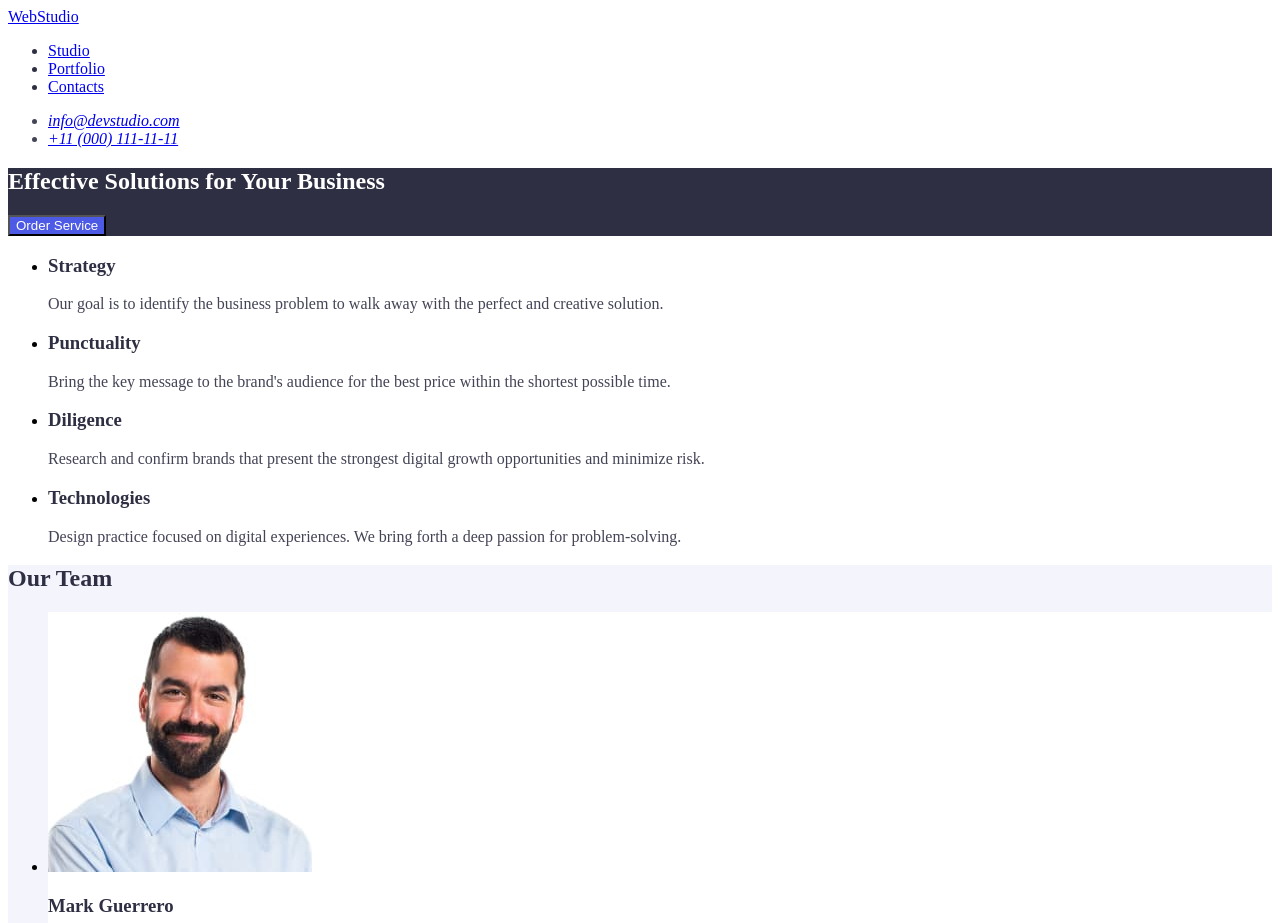
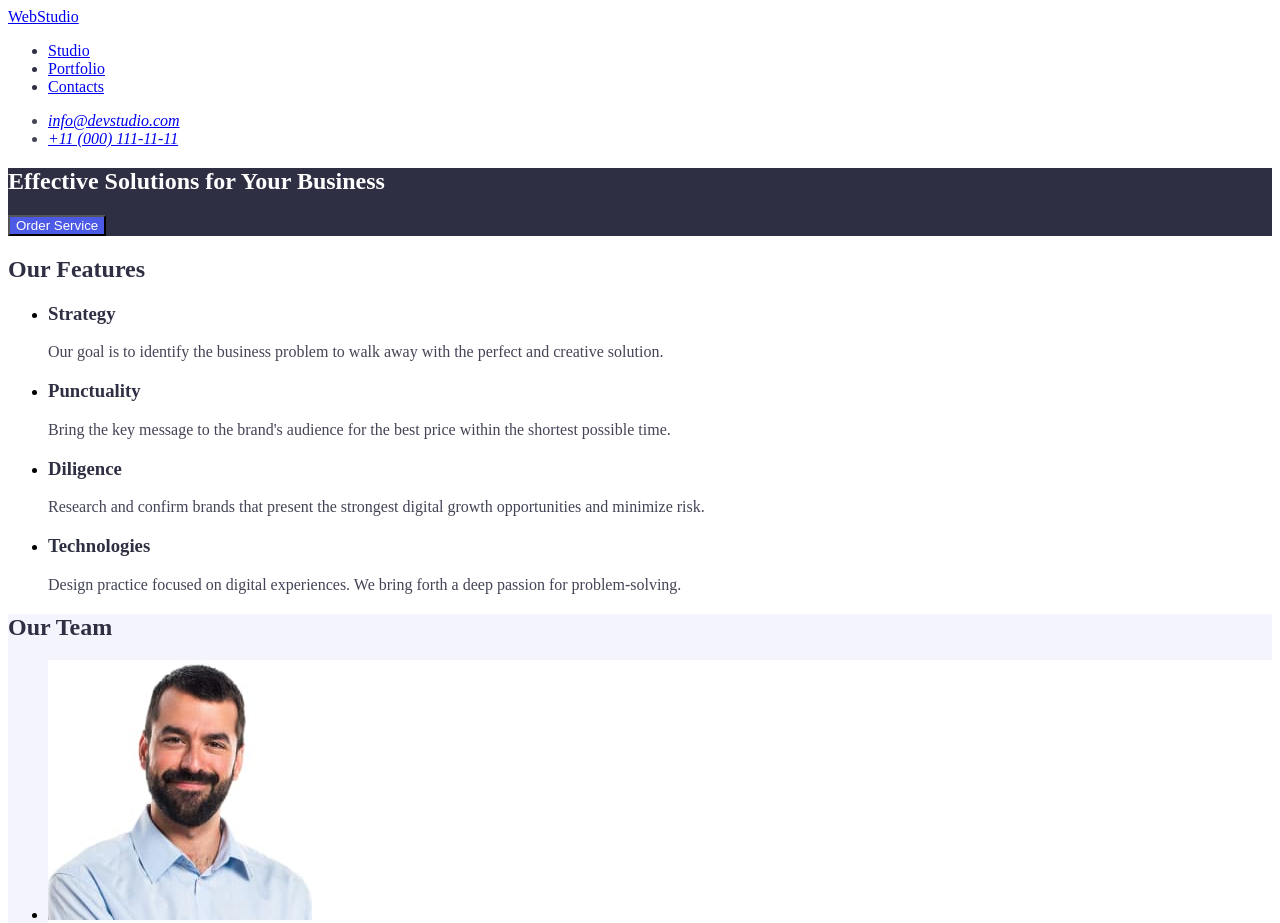
Before and after one commit to OlhaArtemenko/goit-markup-hw-01, a plain HTML site: page index.html in a window 1280 px wide. Shown: the top 923 px of the page. Drawn offline with Linux system fonts and the light colour scheme.

Commit message:
update index.html

```diff
--- a/index.html
+++ b/index.html
@@ -44,6 +44,7 @@
       </section>
       <!-- Features section -->
       <section>
+        <h2 style="color: #2e2f42">Our Features</h2>
         <ul>
           <li>
             <h3 style="color: #2e2f42">Strategy</h3>
```
